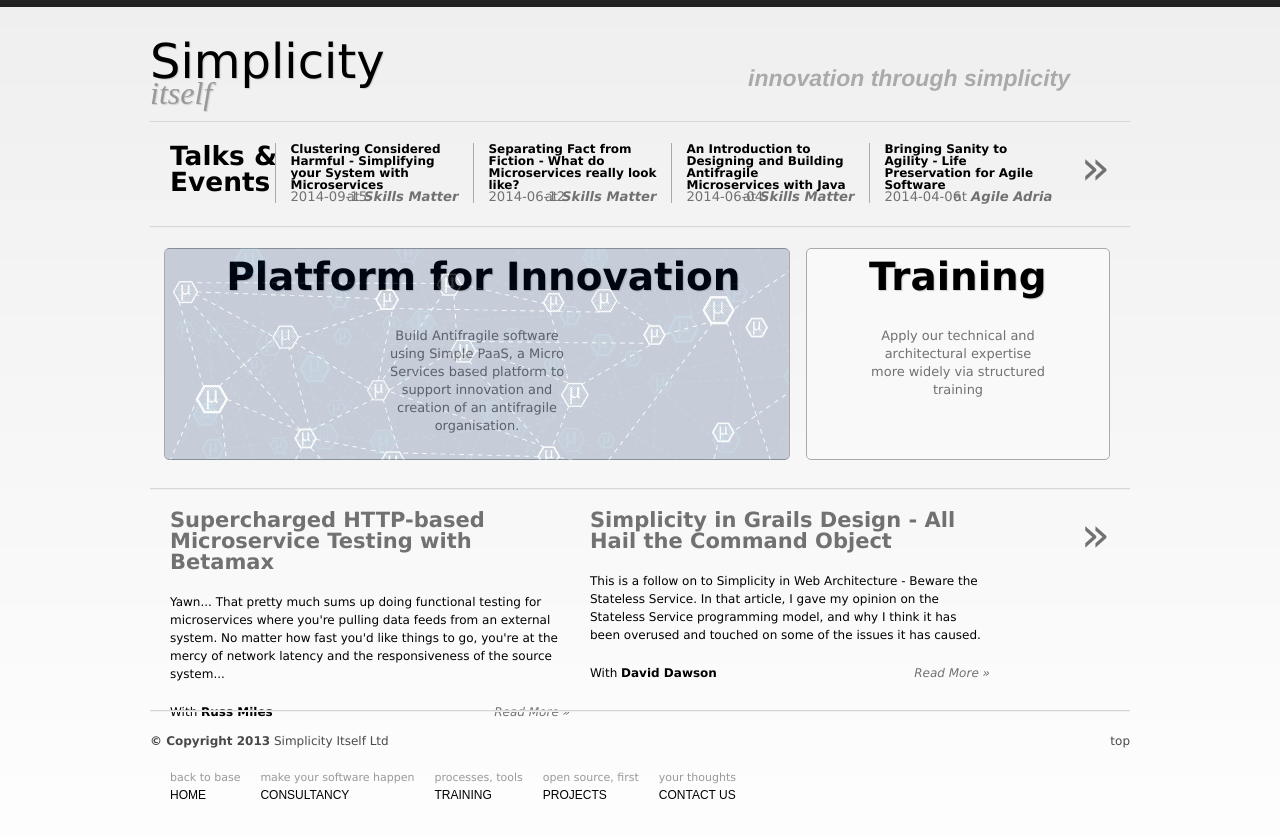
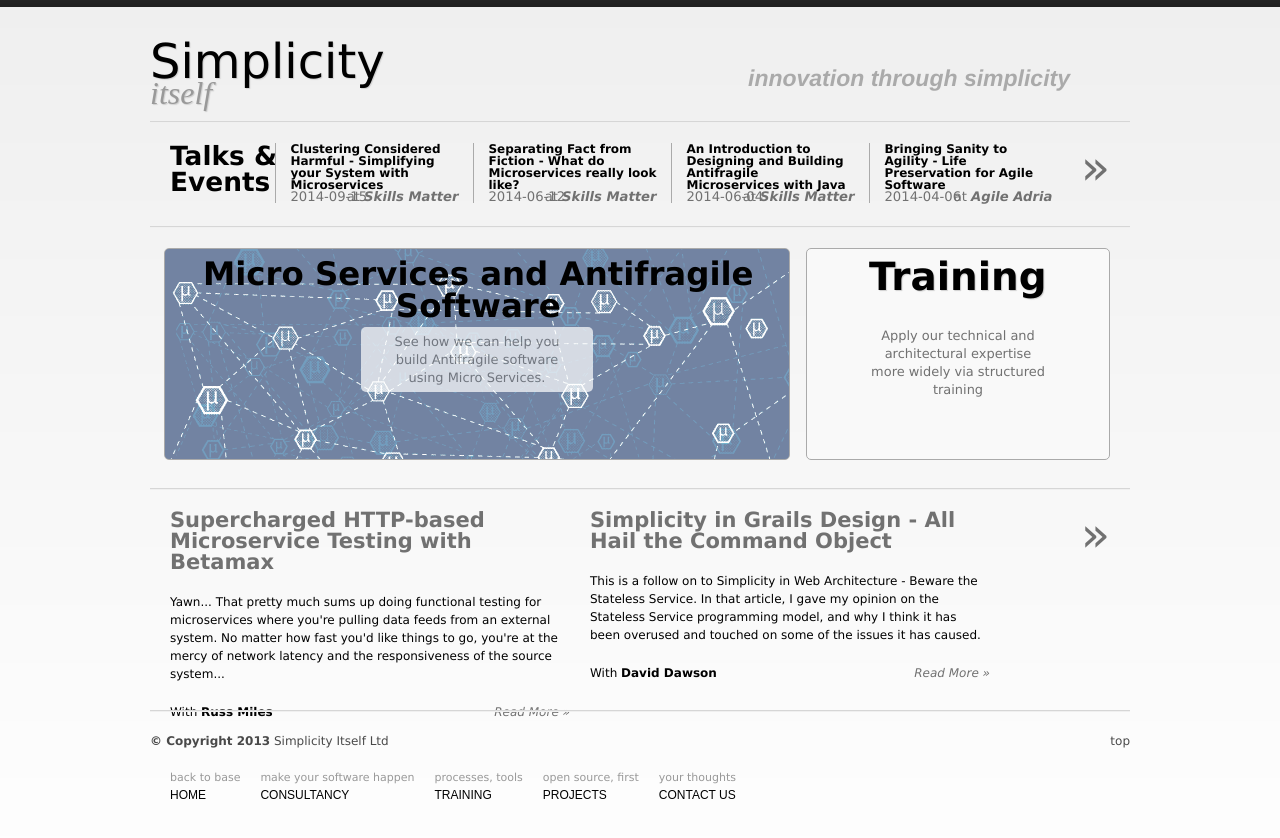
Before and after one commit to simplicitysite/simplicitysite.github.io, a Jekyll site: the page built from index.html, in a window 1280 px wide. Shown: the top 838 px of the page. Built offline with Jekyll 4.4.1, drawn with Linux system fonts in a browser that asks for light colours; nearby versions of some CDN libraries; Markdown is read by kramdown in place of the engine named in the settings.

Commit message:
Front page changes

```diff
--- a/_layouts/index.html
+++ b/_layouts/index.html
@@ -6,8 +6,8 @@
 		<a href="/simple-paas/" class="events_item float alpha simple-paas" style="float:left; width:614px; z-index:1">
             <div style="height:200px;">
                 <span class="summary">
-                    <h3 style="width:100%; text-align: center">Platform for Innovation</h3>
-                    <p class="front">Build Antifragile software using Simple PaaS, a Micro Services based platform to support innovation and creation of an antifragile organisation.</p>
+                    <h3 style="width:100%; text-align: center">Micro Services and Antifragile Software</h3>
+                    <p class="front">See how we can help you build Antifragile software using Micro Services.</p>
                 </span>
                 <p class="clear">&nbsp;</p>
             </div>
--- a/static/css/styles.css
+++ b/static/css/styles.css
@@ -578,16 +578,24 @@ pre {
 
 /* Front-page boxes */
 
-.simple-paas div:after {
- content: " ";
+.simple-paas div,
+.simple-paas div:hover
+{
  background-image:url('/static/images/simplepaasbackground.png');
- position:absolute;
- width:calc(100% + 10px);
- height:100%;
- top:0;
- left:1px;
- -webkit-border-radius: 5px;
--moz-border-radius: 5px;
-border-radius: 5px;
-opacity:0.2;
 }
+
+
+.simple-paas div h3 {
+ font-size:1.5em;
+ margin-left: -5px;
+ text-shadow:none;
+
+}
+
+.simple-paas div p {
+
+ background-color:#fff;
+ opacity:0.7;
+ padding: 0.4em 2em;
+ border-radius:5px;
+}
```
Also changed, not shown: static/images/simplepaasbackground.png.
